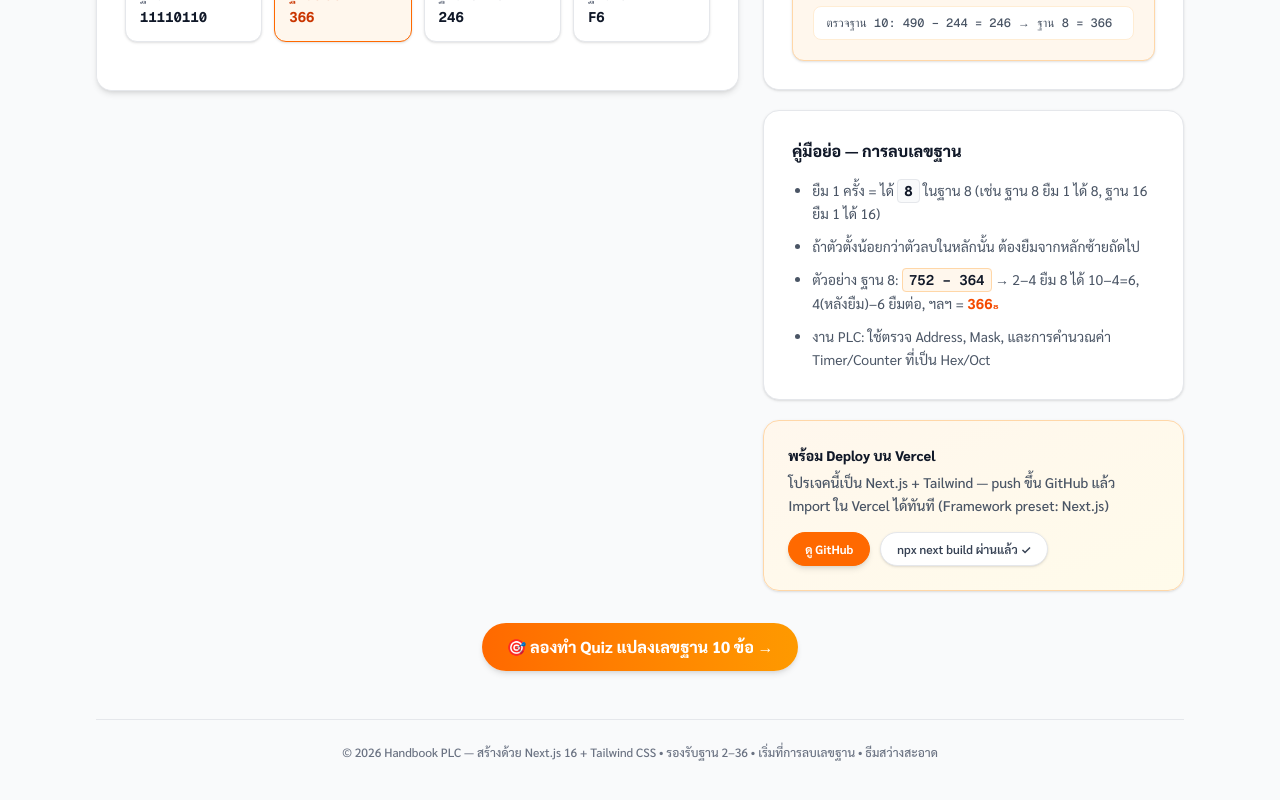
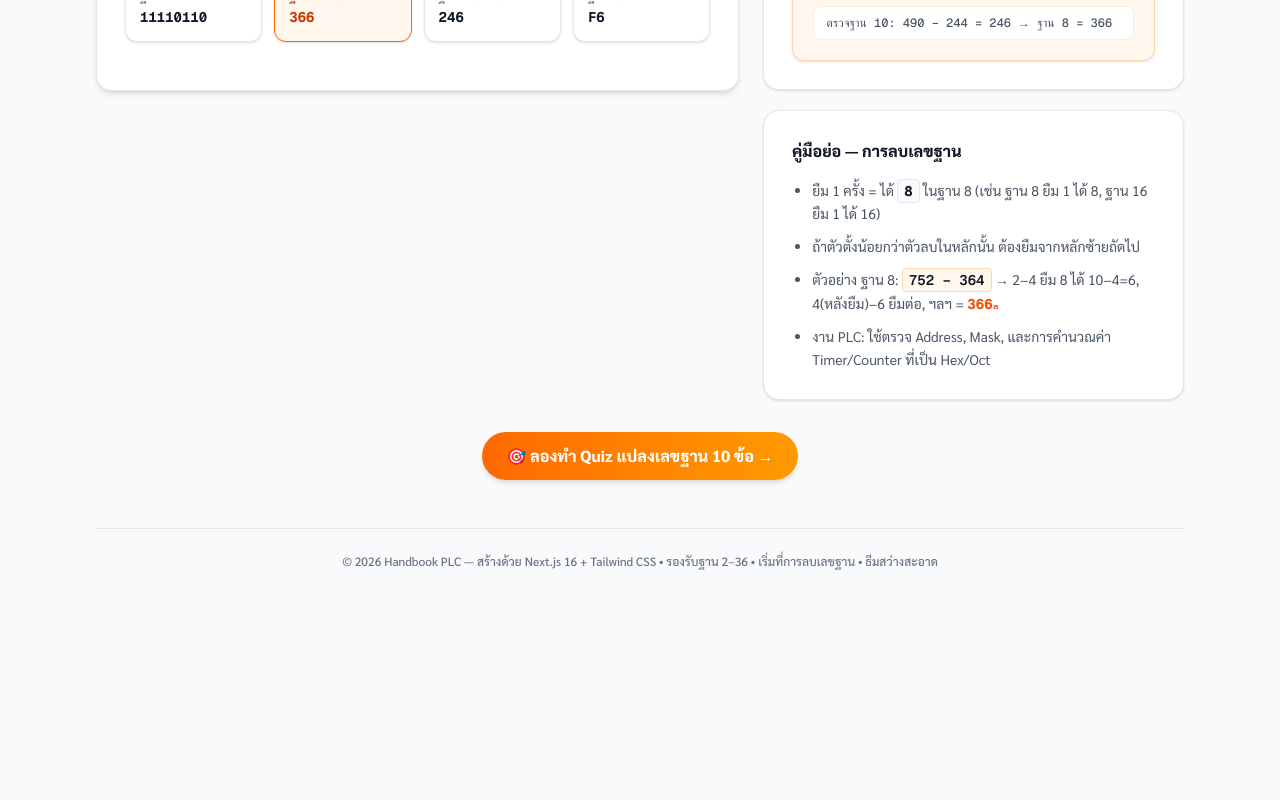
Before and after one commit to Guy2547/WED-PLC, a Next.js app: page / in a window 1280 px wide. Shown: the part 1238-2038 px from the top of the page. After the commit the page ends 1847 px from the top, so only its background shows below. Built offline with nearby package versions, Linux system fonts and the light colour scheme.

Commit message:
chore: remove Deploy on Vercel card from main page

```diff
--- a/src/app/page.tsx
+++ b/src/app/page.tsx
@@ -693,21 +693,6 @@ export default function Home() {
               ) : null}
             </div>
 
-            {/* Deploy card — light with orange accent */}
-            <div className="rounded-2xl border border-orange-200 bg-gradient-to-br from-orange-50 to-amber-50 shadow-sm p-6">
-              <h4 className="text-sm font-extrabold text-gray-900">พร้อม Deploy บน Vercel</h4>
-              <p className="text-sm text-gray-600 mt-1.5 leading-relaxed font-medium">โปรเจคนี้เป็น Next.js + Tailwind — push ขึ้น GitHub แล้ว Import ใน Vercel ได้ทันที (Framework preset: Next.js)</p>
-              <div className="mt-4 flex gap-2.5">
-                <a
-                  href="https://github.com/Guy2547/WED-PLC"
-                  target="_blank"
-                  className="text-xs px-4 py-2 rounded-full bg-orange-500 text-white font-bold shadow-md hover:bg-orange-600 hover:shadow-lg transition border border-orange-500"
-                >
-                  ดู GitHub
-                </a>
-                <span className="text-xs px-4 py-2 rounded-full bg-white border border-gray-200 text-gray-700 font-semibold shadow-sm">npx next build ผ่านแล้ว ✓</span>
-              </div>
-            </div>
           </div>
         </div>
 
```
